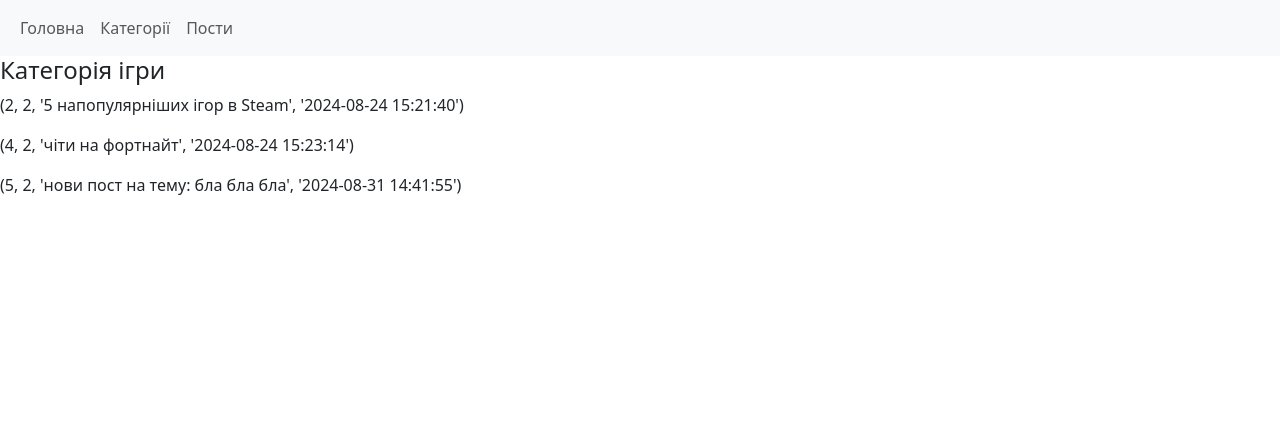
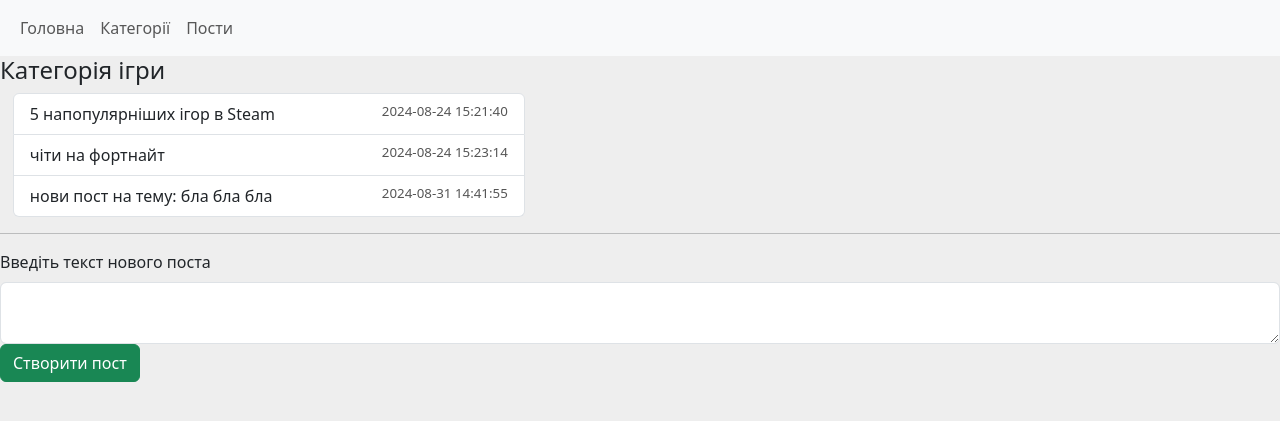
Before and after one commit to M-Pidlisnyi/blog_SB1730, a Flask app: page /post/category/2 in a window 1280 px wide. Shown: the top 421 px of the page. Run offline with Flask 3, Linux system fonts and the light colour scheme; data comes from the database, SQL or seed files in the repository; both versions use the stored data as it was after the commit.

Commit message:
added more styles. implemented adding posts

```diff
--- a/db.py
+++ b/db.py
@@ -41,3 +41,10 @@ def getCategoryById(id):
     result = cursor.fetchone()
     close()
     return result
+
+
+def addPost(category_id, text):
+    open()
+    cursor.execute("INSERT INTO post (category_id, text) VALUES (?,?) ", [category_id, text])
+    conn.commit()
+    close()
--- a/main.py
+++ b/main.py
@@ -1,4 +1,4 @@
-from flask import Flask, render_template
+from flask import Flask, redirect, render_template, request
 import db
 
 
@@ -13,8 +13,17 @@ def post_category():
     return render_template("post_category.html",
                            categories_list=db.getCategories())
 
-@app.route('/post/category/<id>')
+@app.route('/post/category/<id>', methods=["GET", "POST"])
 def all_posts_in_category(id):
+
+    if request.method == "POST":
+        post_text = request.form.get("text")
+
+        if len(post_text) > 0:
+            db.addPost(id, post_text)
+            return redirect(f'/post/category/{id}')
+
+
     return render_template("posts_in_category.html",
                            posts_list=db.getPostsInCategory(id),
                            category_name = db.getCategoryById(id)[0]
--- /dev/null
+++ b/static/style.css
@@ -0,0 +1,19 @@
+body {
+    background: #eee;
+}
+
+.posts-list{
+    margin-left: 1%;
+    width: 40%;
+}
+.date {
+    font-size: smaller;
+    color: #555;
+    float: right;
+}
+.categories-list{
+    /* margin: auto;
+    width: fit-content; */
+    margin-left: 5%;
+    width: 30%;
+}
--- a/templates/base.html
+++ b/templates/base.html
@@ -5,6 +5,7 @@
     <meta name="viewport" content="width=device-width, initial-scale=1.0">
     <title>Мій блог</title>
     <link href="https://cdn.jsdelivr.net/npm/bootstrap@5.3.3/dist/css/bootstrap.min.css" rel="stylesheet" integrity="sha384-QWTKZyjpPEjISv5WaRU9OFeRpok6YctnYmDr5pNlyT2bRjXh0JMhjY6hW+ALEwIH" crossorigin="anonymous">
+    <link rel="stylesheet" href="{{ url_for('static', filename='style.css') }}">
 </head>
 <body>
 
--- a/templates/post_category.html
+++ b/templates/post_category.html
@@ -2,7 +2,7 @@
 
 {% block content %}
 <hr>
-    <div class="card">
+    <div class="card categories-list">
         <div class="card-header">
             Cписок категорій
         </div>
--- a/templates/posts_in_category.html
+++ b/templates/posts_in_category.html
@@ -3,10 +3,27 @@
 {% block content %}
 
 <h4>Категорія {{ category_name }}</h4>
-{% for post in posts_list  %}
-    <p>
-        {{ post }}
-    </p>
-{% endfor %}
+
+<div class="posts-list">
+    <ul class="list-group">
+        {% for post in posts_list  %}
+            <li class="list-group-item">
+                {{ post[2] }}
+                <span class="date"> {{ post[3] }} </span>
+            </li>
+        {% endfor %}
+    </ul>
+</div>
+<hr>
+<div class="mb-3">
+    <form method="post" >
+        <label for="text" class="form-label" >Введіть текст нового поста</label>
+        <textarea type="text" name="text" id="text" class="form-control"> </textarea>
+        <input type="submit" value="Створити пост" class="btn btn-success">
+    </form>
+</div>
+
+
+
 
 {% endblock %}
```
Also changed, not shown: templates/post_view.html (+10 -5 lines), blog.db.
